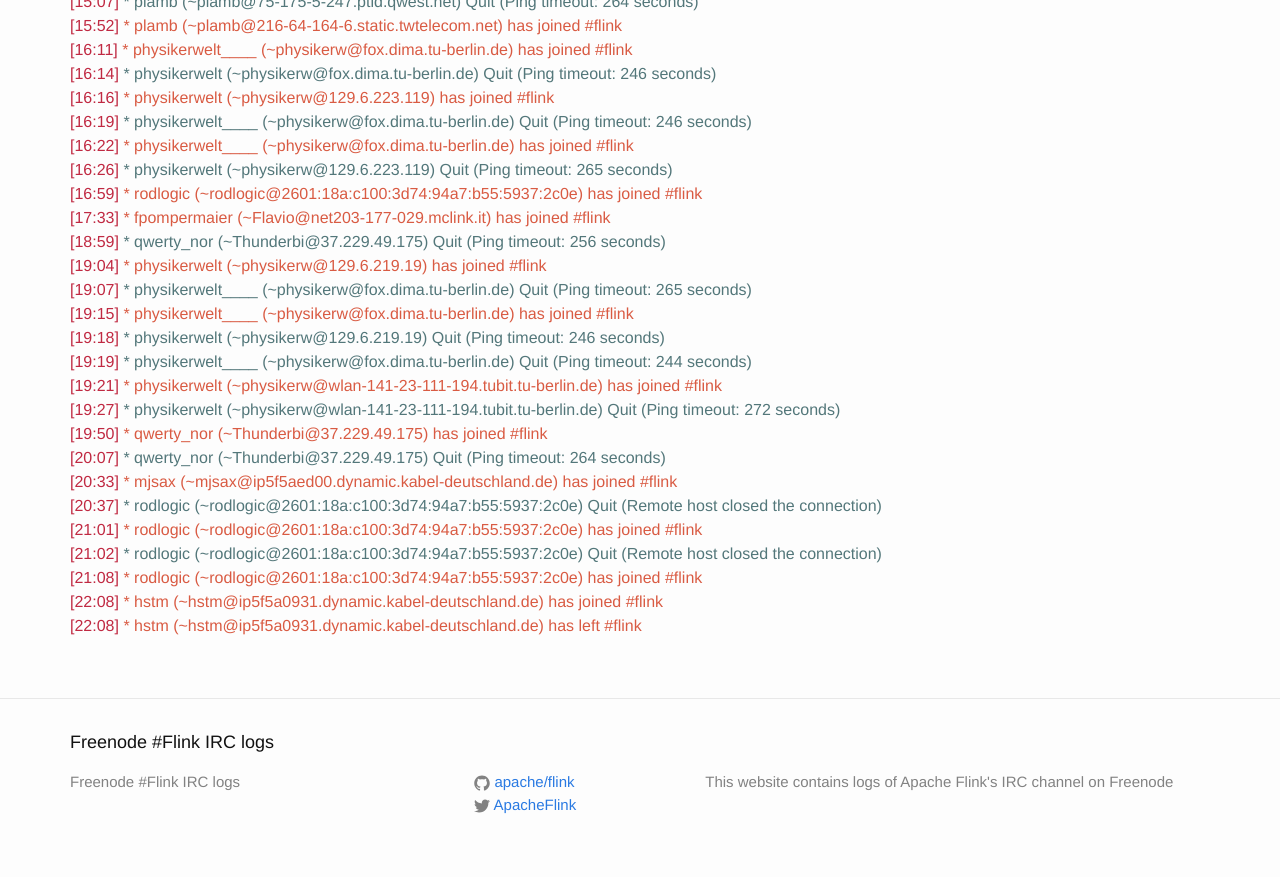
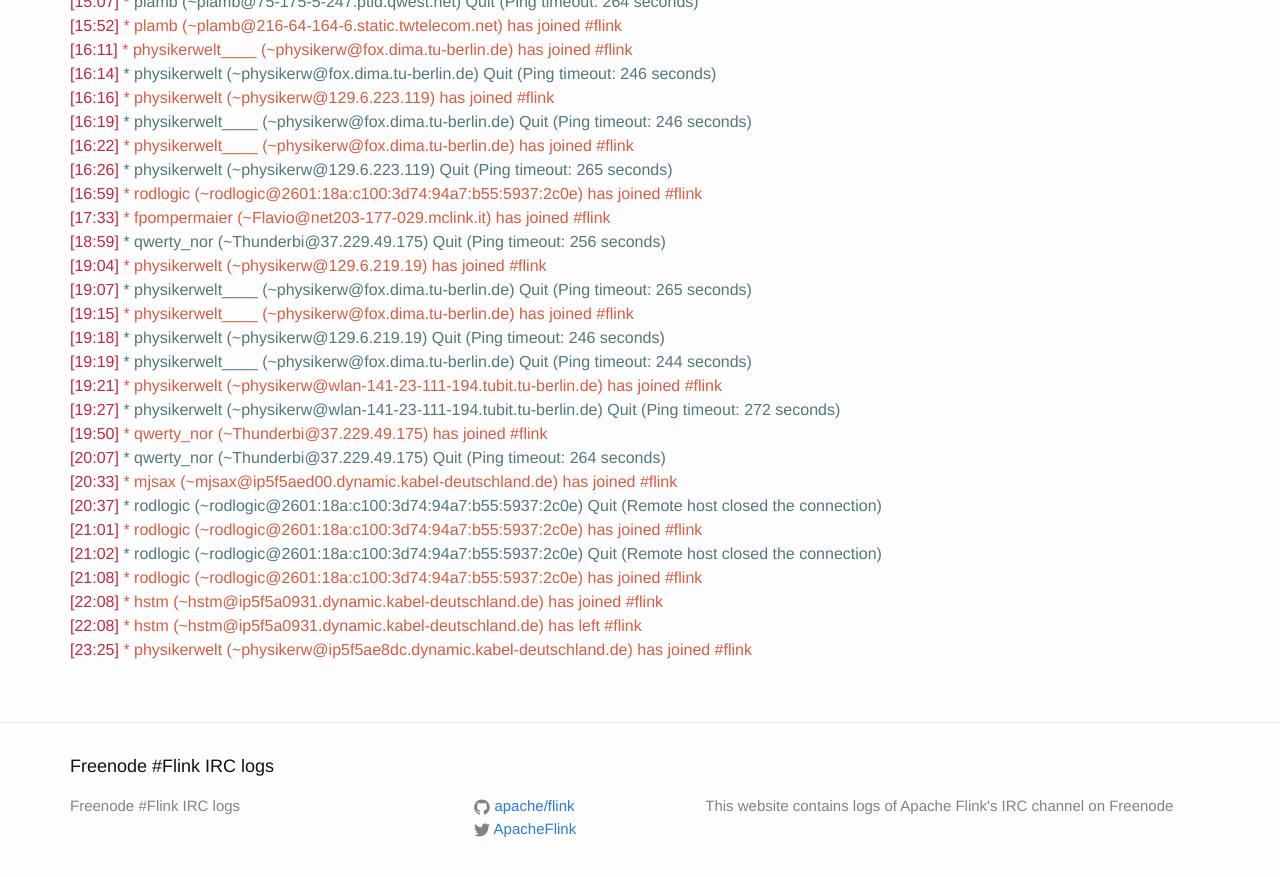
Before and after one commit to flink-irc-logs/flink-irc-logs.github.io, a Jekyll site: the page built from _posts/2015-10-26-logs.markdown, in a window 1280 px wide and 900 px high, scrolled down 1458 px. Shown: the top 877 px of the window. Built offline with Jekyll 4.4.1, drawn with Linux system fonts in a browser that asks for light colours.

Commit message:
Update of the logs on Tue Oct 27 00:29:25 CET 2015

```diff
--- a/_posts/2015-10-26-logs.markdown
+++ b/_posts/2015-10-26-logs.markdown
@@ -83,3 +83,4 @@
 <span class="irc-date">[21:08]</span> <span class="irc-green">* rodlogic (~rodlogic@2601:18a:c100:3d74:94a7:b55:5937:2c0e) has joined #flink</span><br />
 <span class="irc-date">[22:08]</span> <span class="irc-green">* hstm (~hstm@ip5f5a0931.dynamic.kabel-deutschland.de) has joined #flink</span><br />
 <span class="irc-date">[22:08]</span> <span class="irc-green">* hstm (~hstm@ip5f5a0931.dynamic.kabel-deutschland.de) has left #flink</span><br />
+<span class="irc-date">[23:25]</span> <span class="irc-green">* physikerwelt (~physikerw@ip5f5ae8dc.dynamic.kabel-deutschland.de) has joined #flink</span><br />
```
